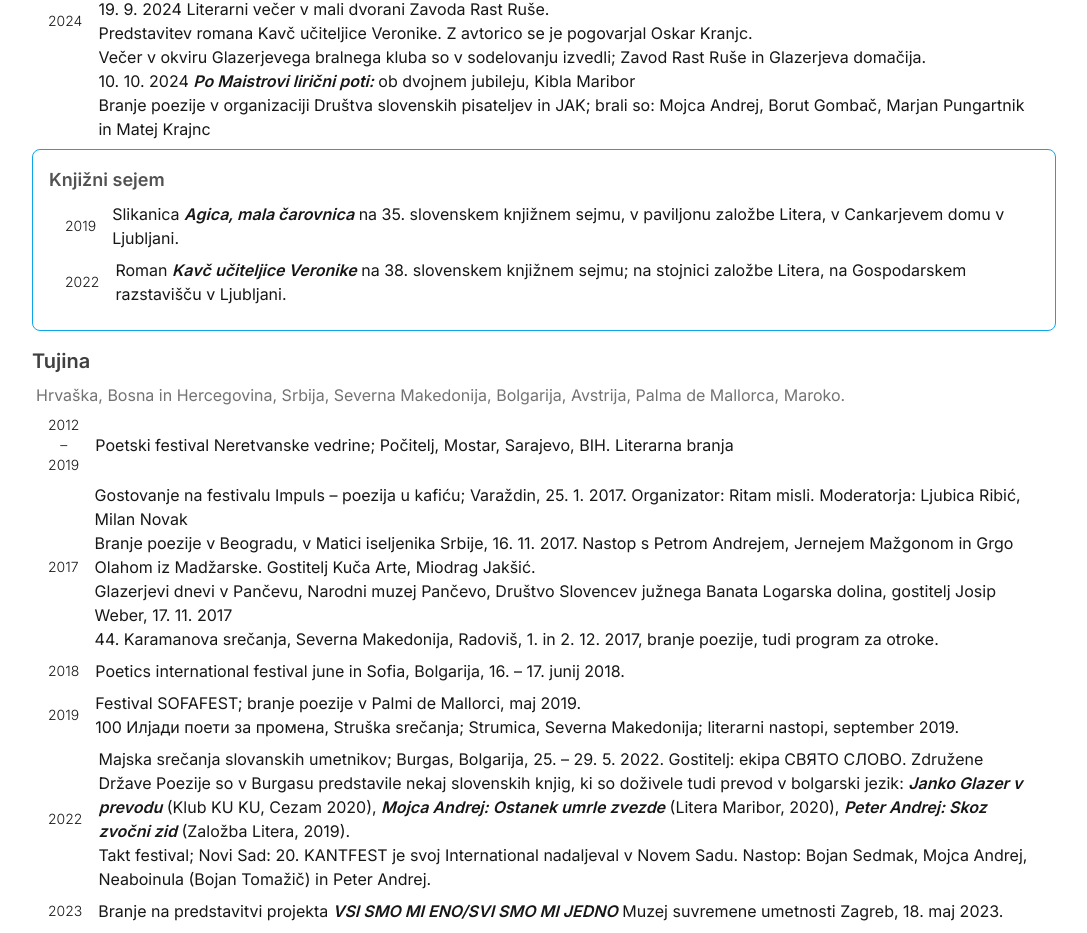
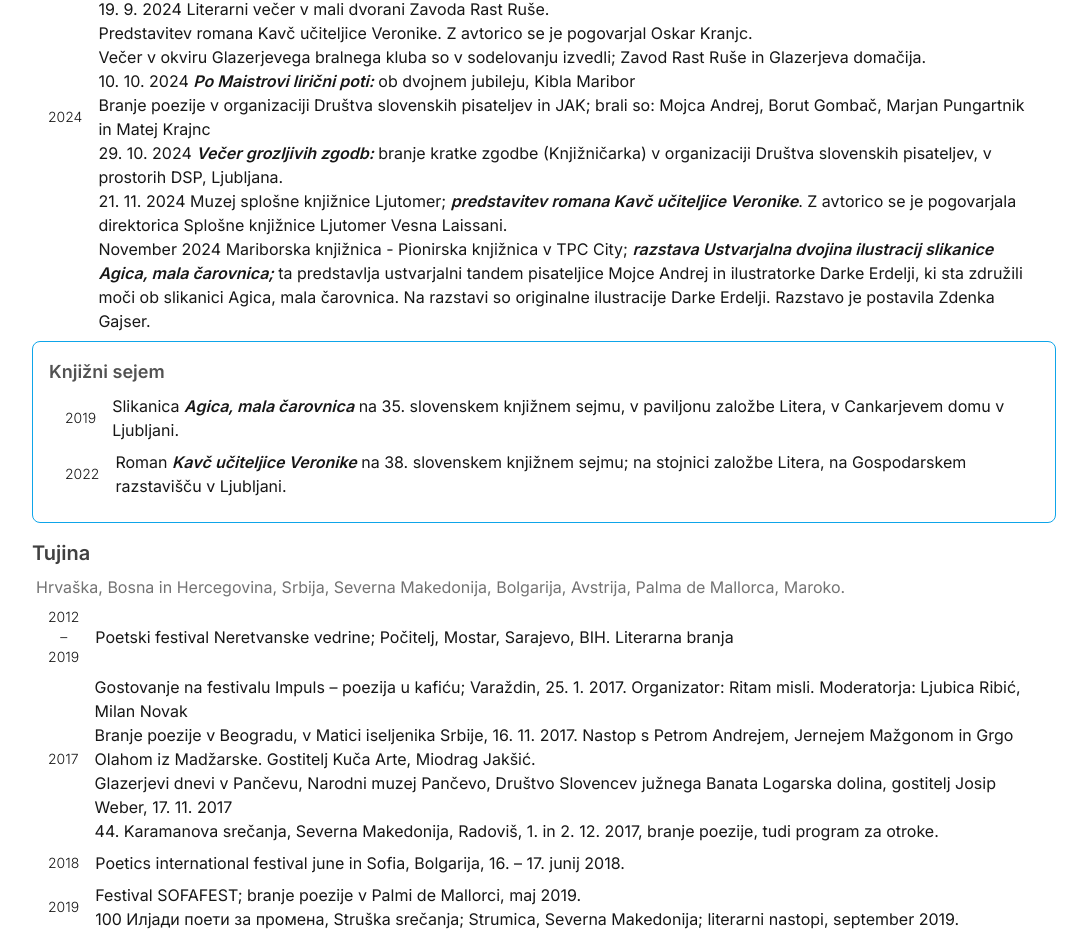
Before and after one commit to Mojca-Andrej/frontend, a Next.js app: page /nastopi in a window 1280 px wide. Shown: the part 2387-3320 px from the top of the page, without its empty margins (96-1183 px from the left). Built offline with nearby package versions, Linux system fonts and the light colour scheme.

Commit message:
dodal nastope za november

```diff
--- a/src/app/(general)/nastopi/page.tsx
+++ b/src/app/(general)/nastopi/page.tsx
@@ -168,6 +168,9 @@ export default function Nastopi() {
           <p>Večer v okviru Glazerjevega bralnega kluba so v sodelovanju izvedli; Zavod Rast Ruše in Glazerjeva domačija.</p>
           <p>10. 10. 2024 <em className="font-semibold"> Po Maistrovi lirični poti:</em> ob dvojnem jubileju, Kibla Maribor</p>
           <p>Branje poezije v organizaciji Društva slovenskih pisateljev in JAK; brali so: Mojca Andrej, Borut Gombač, Marjan Pungartnik in Matej Krajnc</p>
+          <p>29. 10. 2024 <em className="font-semibold"> Večer grozljivih zgodb:</em> branje kratke zgodbe (Knjižničarka) v organizaciji Društva slovenskih pisateljev, v prostorih DSP, Ljubljana.</p>
+          <p>21. 11. 2024 Muzej splošne knjižnice Ljutomer; <em className="font-semibold">predstavitev romana Kavč učiteljice Veronike</em>. Z avtorico se je pogovarjala direktorica Splošne knjižnice Ljutomer Vesna Laissani.</p>
+          <p>November 2024 Mariborska knjižnica - Pionirska knjižnica v TPC City; <em className="font-semibold">razstava Ustvarjalna dvojina ilustracij slikanice Agica, mala čarovnica;</em> ta predstavlja ustvarjalni tandem pisateljice Mojce Andrej in ilustratorke Darke Erdelji, ki sta združili moči ob slikanici Agica, mala čarovnica. Na razstavi so originalne ilustracije Darke Erdelji. Razstavo je postavila Zdenka Gajser.</p>
         </div>
       </section>
 
```
